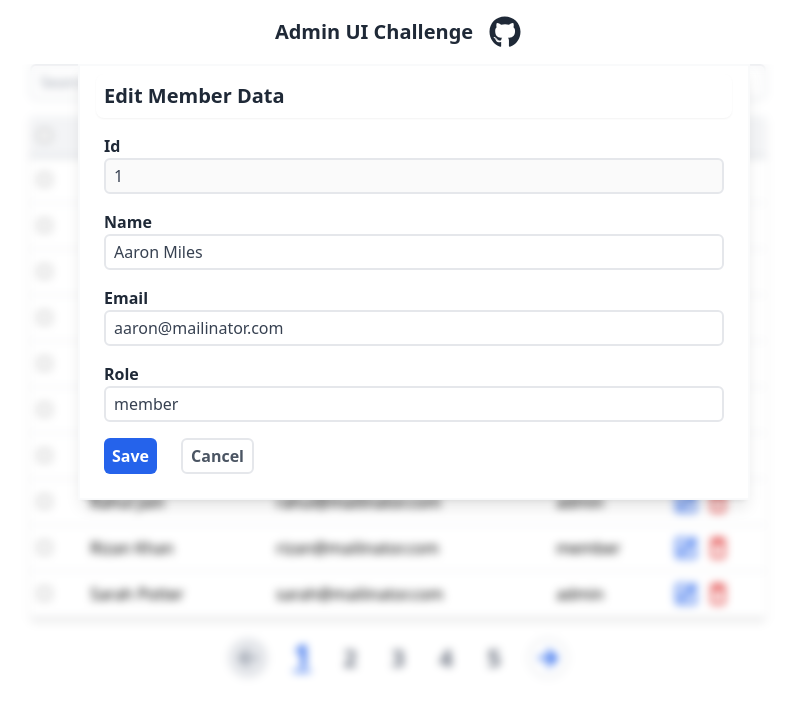
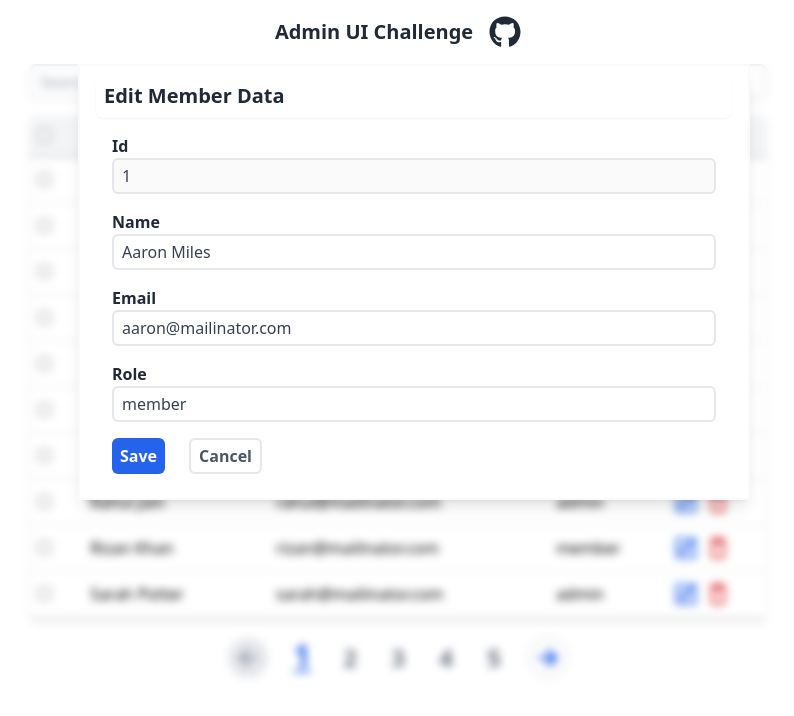
Before and after one commit to DjayChoudhary/admin-ui-challenge-geektrust-dhananjay, a React (Vite) app: page / in a window 1280 px wide. Both pictures are taken after a click on the button 927 px from the left and 180 px from the top of the page. Shown: the top 716 px of the page, without its empty margins (242-1036 px from the left). Built offline with nearby package versions, Linux system fonts and the light colour scheme.

Commit message:
add horizontal margin to modal

```diff
--- a/src/components/EditModalContainer.tsx
+++ b/src/components/EditModalContainer.tsx
@@ -18,12 +18,12 @@ export default function EditModalContainer({
       id="editModal"
       className="fixed top-0 left-0 right-0 z-50 hidden w-full mt-16 mx-4 overflow-x-hidden overflow-y-auto md:inset-0  backdrop-blur-sm"
     >
-      <div className="relative w-full max-w-2xl md:auto bg-white shadow-lg px-4 py-2 mx-auto border-2 border-gray-50">
+      <div className="relative w-full max-w-2xl bg-white shadow-lg px-4 py-2 mx-auto border-2 border-gray-50">
         <div className="relative text-xl text-gray-800 font-bold bg-white rounded-lg shadow-sm p-2">
           Edit Member Data
         </div>
         <form
-          className="flex flex-col gap-4 px-2 py-4"
+          className="flex flex-col gap-4 px-2 py-4 mx-2"
           onSubmit={(e) => e.preventDefault()}
         >
           <fieldset>
```
